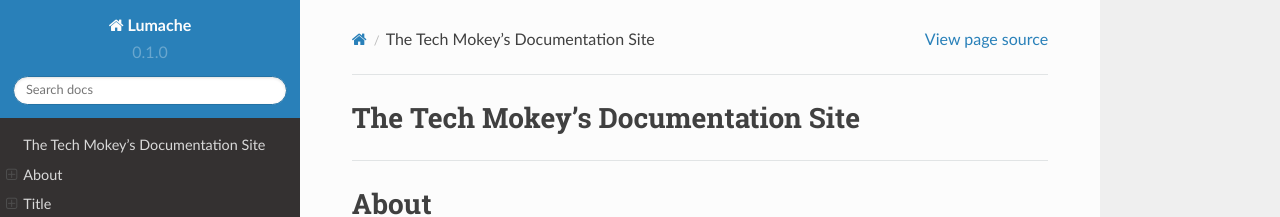
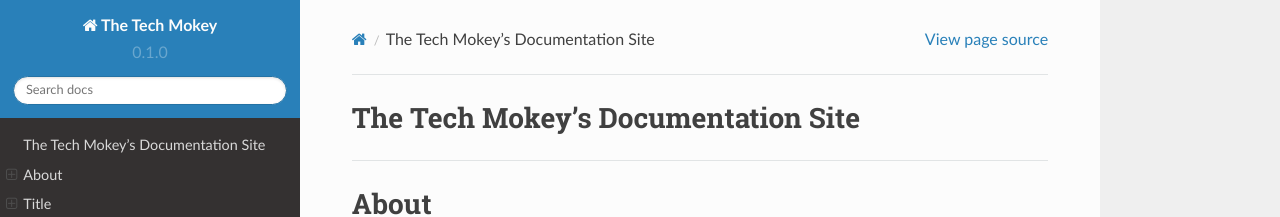
Before and after one commit to TheTechMokey/TheTechMokey-Docs, a Sphinx documentation site: the page built from docs/source/index.rst, in a window 1280 px wide. Shown: the top 217 px of the page. Built offline with Sphinx 7.4.7 and the Read the Docs theme 2.0.0, drawn with Linux system fonts in a browser that asks for light colours; pages that are not in the unit, such as notebooks, are missing from menus.

Commit message:
Project Name Change

```diff
--- a/docs/source/conf.py
+++ b/docs/source/conf.py
@@ -2,7 +2,7 @@
 
 # -- Project information
 
-project = 'Lumache'
+project = 'The Tech Mokey'
 copyright = '2021, Graziella'
 author = 'Graziella'
 
```
